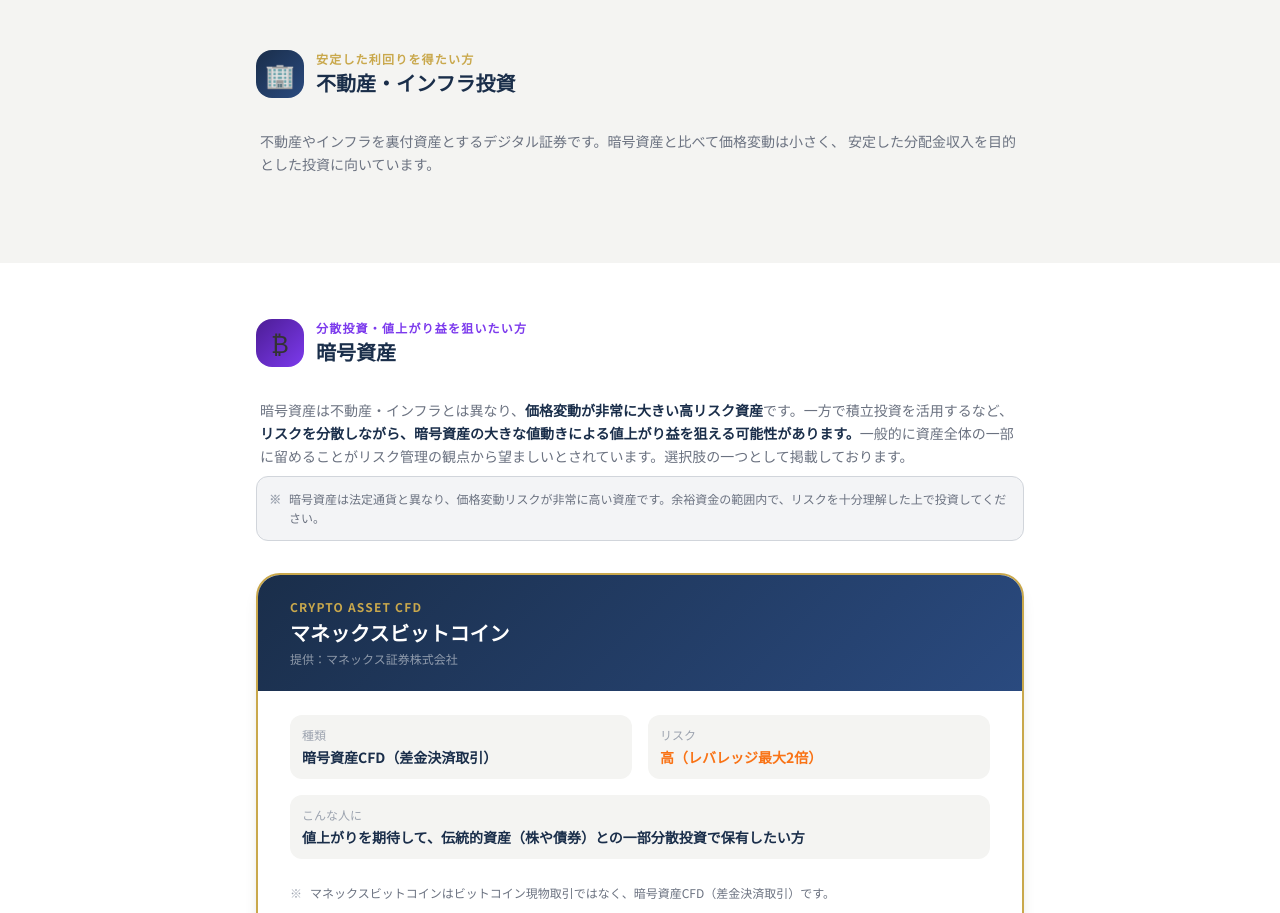
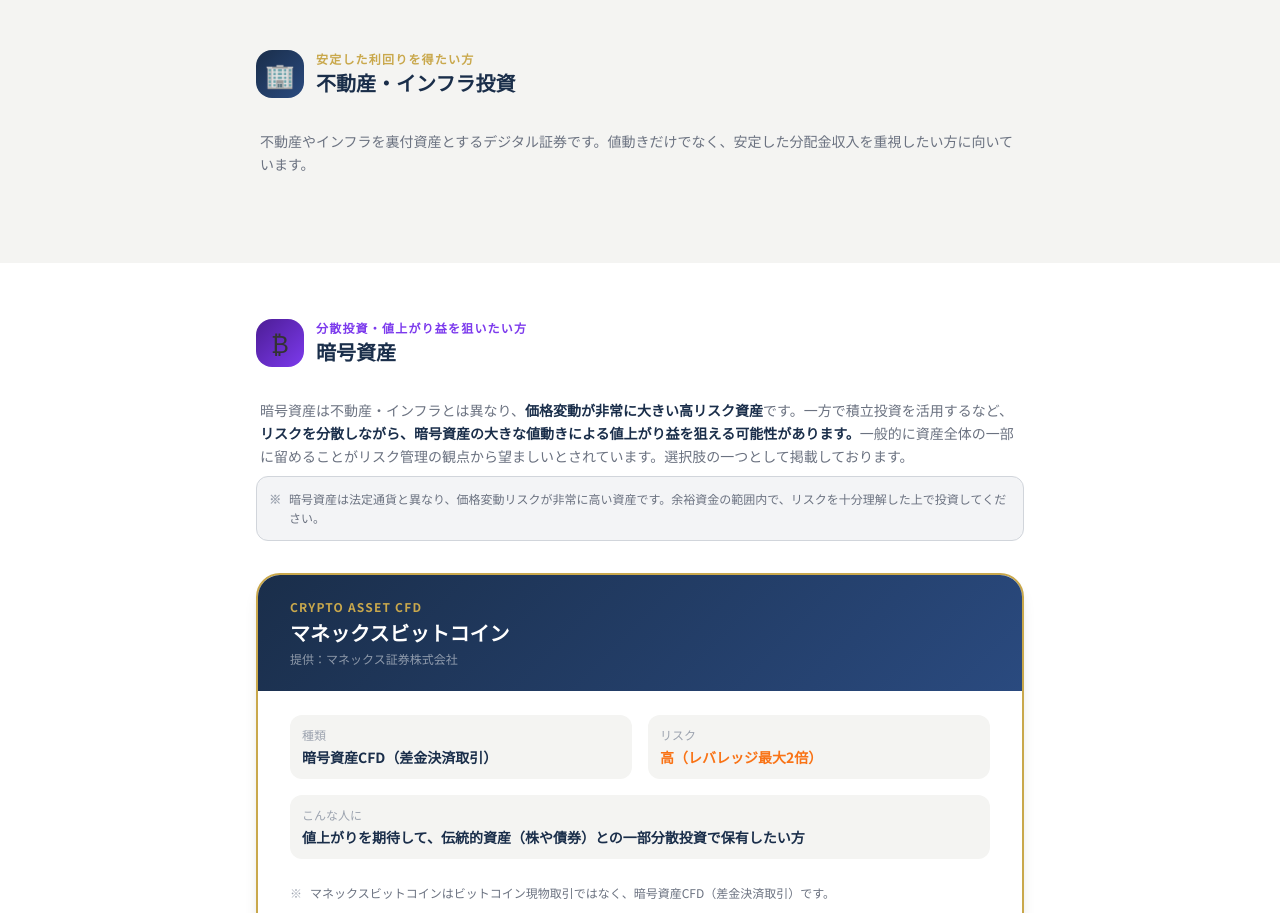
Before and after one commit to tanima3232-eng/bulltalk, a Next.js app: page /alternative in a window 1280 px wide. Shown: the part 980-1893 px from the top of the page. Built offline with nearby package versions, Linux system fonts and the light colour scheme.

Commit message:
fix: 不動産・インフラセクションの詳細説明文を更新

```diff
--- a/app/alternative/page.tsx
+++ b/app/alternative/page.tsx
@@ -108,8 +108,7 @@ export default function AlternativePage() {
               </div>
             </div>
             <p className="text-gray-500 text-sm leading-relaxed mb-8 pl-1">
-              不動産やインフラを裏付資産とするデジタル証券です。暗号資産と比べて価格変動は小さく、
-              安定した分配金収入を目的とした投資に向いています。
+              不動産やインフラを裏付資産とするデジタル証券です。値動きだけでなく、安定した分配金収入を重視したい方に向いています。
             </p>
 
             {/* ALTERNA カード（審査中・非表示） */}
```
